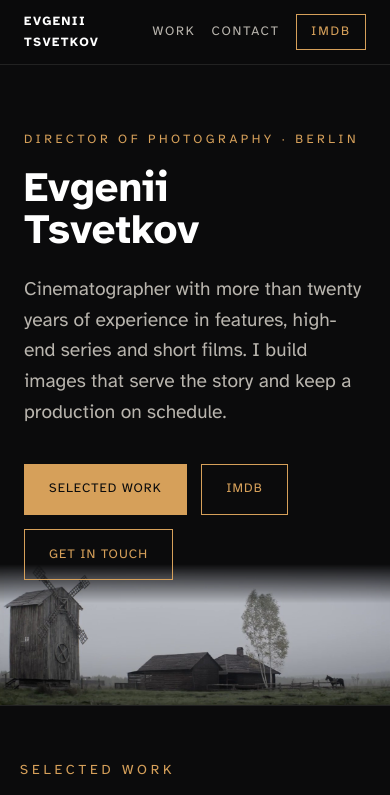
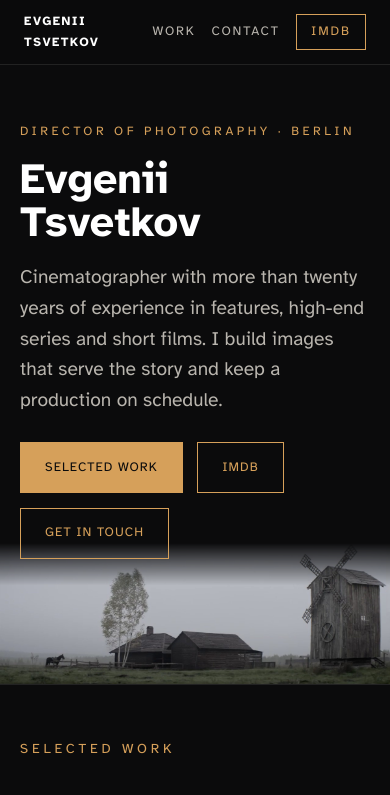
Before and after one commit to libella/astro-blog-starter-template, an Astro site: page / in a window 390 px wide. Shown: the top 795 px of the page. Built offline with nearby package versions, Linux system fonts and the light colour scheme; Astro itself is replaced by a stand-in of ours.

Commit message:
Update index.astro

```diff
--- a/src/pages/index.astro
+++ b/src/pages/index.astro
@@ -104,29 +104,65 @@ const strengths = [
         margin: 0 auto;
       }
       .hero {
-        padding: 7rem 0 0;
+        position: relative;
+        overflow: hidden;
         background: #0b0b0c;
         border-bottom: 1px solid #222;
-      }
-      .hero-text {
-        padding: 0 1.5rem;
-        position: relative;
-        z-index: 1;
+        padding: 0;
       }
       .hero-img {
         display: block;
         width: 100%;
         height: auto;
-        margin-top: -2.5rem;
-        -webkit-mask-image: linear-gradient(180deg, transparent 0%, #000 28%);
-        mask-image: linear-gradient(180deg, transparent 0%, #000 28%);
+        transform: scaleX(-1); /* mirrored: horse on the left, windmill on the right */
       }
-      @media (max-width: 760px) {
+      .hero-shade {
+        position: absolute;
+        inset: 0;
+        background:
+          linear-gradient(180deg, rgba(11, 11, 12, 0.85) 0%, rgba(11, 11, 12, 0.5) 45%, rgba(11, 11, 12, 0.12) 78%, #0b0b0c 100%),
+          linear-gradient(90deg, rgba(11, 11, 12, 0.6) 0%, rgba(11, 11, 12, 0) 65%);
+      }
+      .hero-text {
+        position: absolute;
+        inset: 0;
+        display: flex;
+        align-items: flex-start;
+        padding: 4.5rem 1.5rem 0;
+      }
+      .hero-text .wrap {
+        width: 100%;
+      }
+      .hero h1 {
+        font-size: clamp(2.4rem, 5.2vw, 4.6rem);
+        margin-bottom: 1rem;
+      }
+      .hero .lede {
+        margin-bottom: 1.6rem;
+      }
+      @media (max-width: 900px) {
         .hero {
-          padding-top: 4rem;
+          display: flex;
+          flex-direction: column;
+          padding-top: 3.5rem;
+        }
+        .hero-shade {
+          display: none;
+        }
+        .hero-text {
+          position: relative;
+          inset: auto;
+          order: -1;
+          padding: 0 1.25rem;
+          z-index: 1;
+        }
+        .hero h1 {
+          font-size: clamp(2.6rem, 11vw, 4rem);
         }
         .hero-img {
           margin-top: -1rem;
+          -webkit-mask-image: linear-gradient(180deg, transparent 0%, #000 30%);
+          mask-image: linear-gradient(180deg, transparent 0%, #000 30%);
         }
       }
       .eyebrow {
@@ -324,6 +360,15 @@ const strengths = [
     <Header />
     <main>
       <section class="hero">
+        <img
+          class="hero-img"
+          src="/hero.jpg"
+          width="2400"
+          height="870"
+          alt="Film still: wooden windmill, farm buildings and a lone horse in morning fog"
+          fetchpriority="high"
+        />
+        <div class="hero-shade"></div>
         <div class="hero-text">
           <div class="wrap">
             <p class="eyebrow">Director of Photography · Berlin</p>
@@ -339,14 +384,6 @@ const strengths = [
             </div>
           </div>
         </div>
-        <img
-          class="hero-img"
-          src="/hero.jpg"
-          width="2400"
-          height="870"
-          alt="Film still: wooden windmill, farm buildings and a lone horse in morning fog"
-          fetchpriority="high"
-        />
       </section>
 
       <section id="work">
```
Lines whose indentation alone changed are shown as unchanged.
